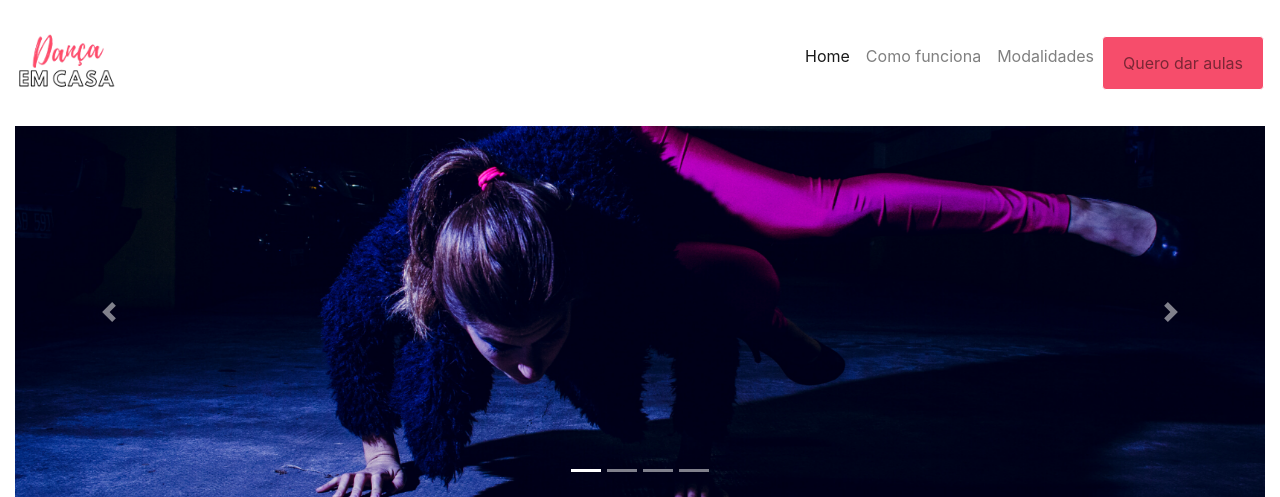
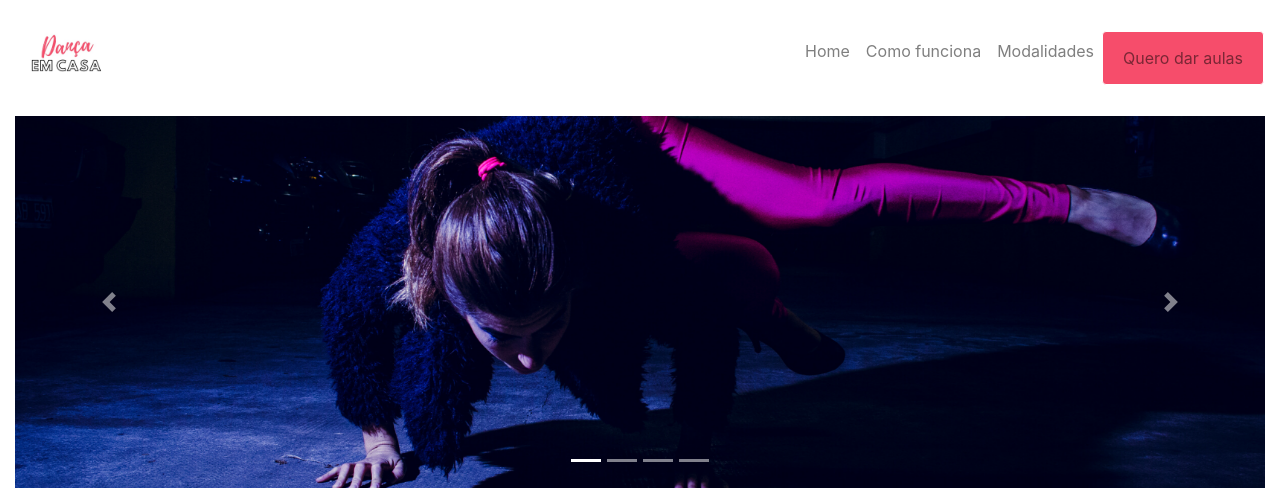
Before and after one commit to thaisvalverdef/projeto-dh, a PHP site: page /projeto-dh/index.php in a window 1280 px wide. Shown: the top 497 px of the page. Run offline with PHP 8.4, Linux system fonts and the light colour scheme.

Commit message:
header atualizado

```diff
--- a/inc/header.php
+++ b/inc/header.php
@@ -1,24 +1,38 @@
+<head>
+    <meta charset="UTF-8">
+    <meta name="viewport" content="width=device-width, initial-scale=1.0">
+    <title>Dança em Casa</title>
+    <link rel="stylesheet" href="./assets/css/style.css">
+    <link rel="stylesheet" href="https://stackpath.bootstrapcdn.com/bootstrap/4.1.3/css/bootstrap.min.css" integrity="sha384-MCw98/SFnGE8fJT3GXwEOngsV7Zt27NXFoaoApmYm81iuXoPkFOJwJ8ERdknLPMO" crossorigin="anonymous">
+
+</head>
+
 <body>
     <header>
-        <nav class="navbar text-primary navbar-expand-lg navbar-light">
-            <a class="navbar-brand" href="index.php">
-                <img src="assets/img/logo_danca.png" width="100" height="100">
+    <nav class="navbar text-primary navbar-expand-lg navbar-light bg-light>
+
+            <a class="navbar-brand href="index.php">
+                <img src="assets/img/logo.jpeg" width="100" height="100">
+
             </a>
             <button class="navbar-toggler" type="button" data-toggle="collapse" data-target="#navbarNav" aria-controls="navbarNav" aria-expanded="false" aria-label="Toggle navigation">
                 <span class="navbar-toggler-icon"></span>
             </button>
                 <div class="collapse navbar-collapse" id="navbarNav">
+
                 <ul class="navbar-nav ml-auto">
-                    <li class="nav-item active">
+                    <li class="nav-item">
+
                         <a class="nav-link" href="#">Home <span class="sr-only">(current)</span></a>
                     </li>
                     <li class="nav-item">
-                        <a class="nav-link" href="comofunciona.php">Como funciona</a>
+                        <a class="nav-link" href="localhost/projeto-dh/comofunciona.php">Como funciona</a>
                     </li>
+
                     <li class="navbar-nav ml-auto">
                    <li class="nav-item dropdown">
                             <a class="nav-link" href="#" data-toggle="dropdown" id="navDrop">Modalidades</a>
-                        <div class="dropdown-menu" aria-labelledby="dropdownMenuButton">
+                    <div class="dropdown-menu" aria-labelledby="dropdownMenuButton" >
                         <a class="dropdown-item" href="#">Ballet</a>
                         <a class="dropdown-item" href="#">Contemporâneo</a>
                         <a class="dropdown-item" href="#">Dança de Salão</a>
@@ -35,6 +49,9 @@
                     <li class="nav-item">
                         <a class="nav-link" class="quero">Quero dar aulas</a>
                     </li>
+
                 </ul>
+
         </nav>
+
     </header>
```
Lines whose indentation alone changed are shown as unchanged.
